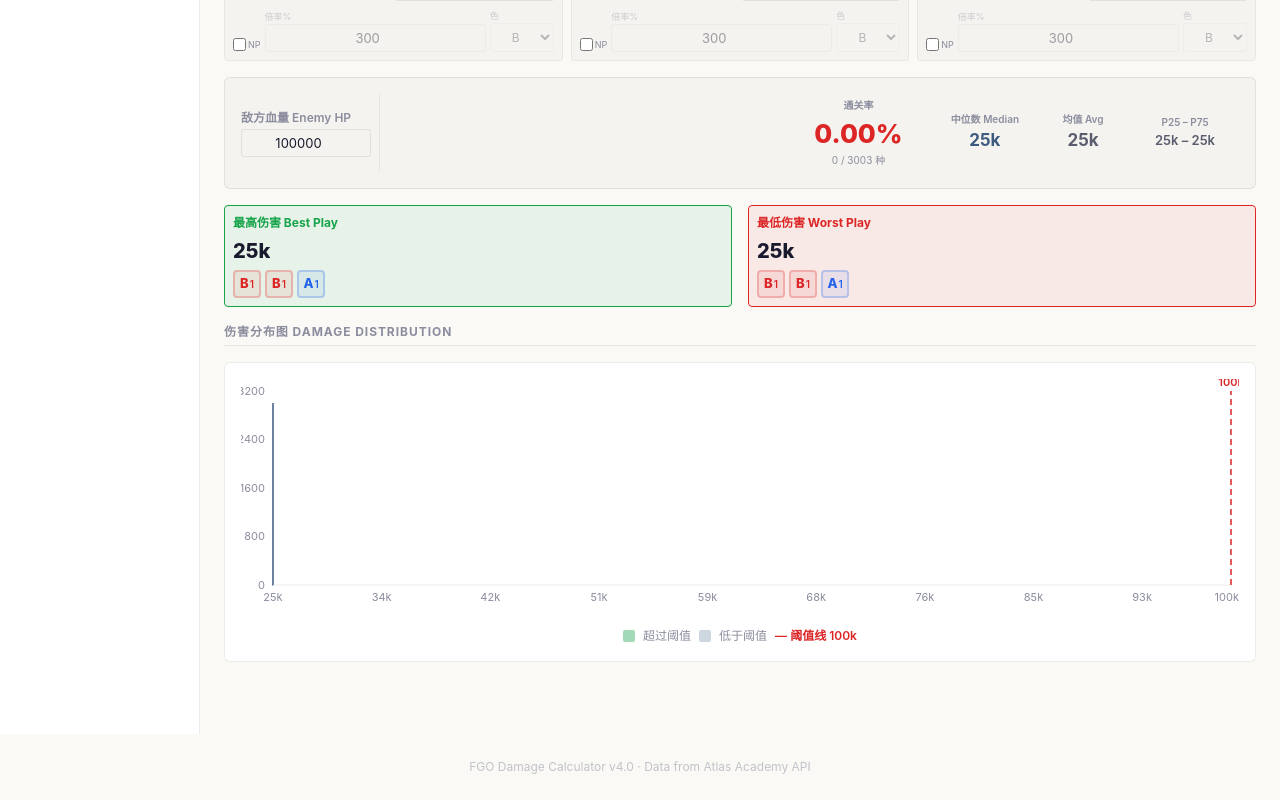
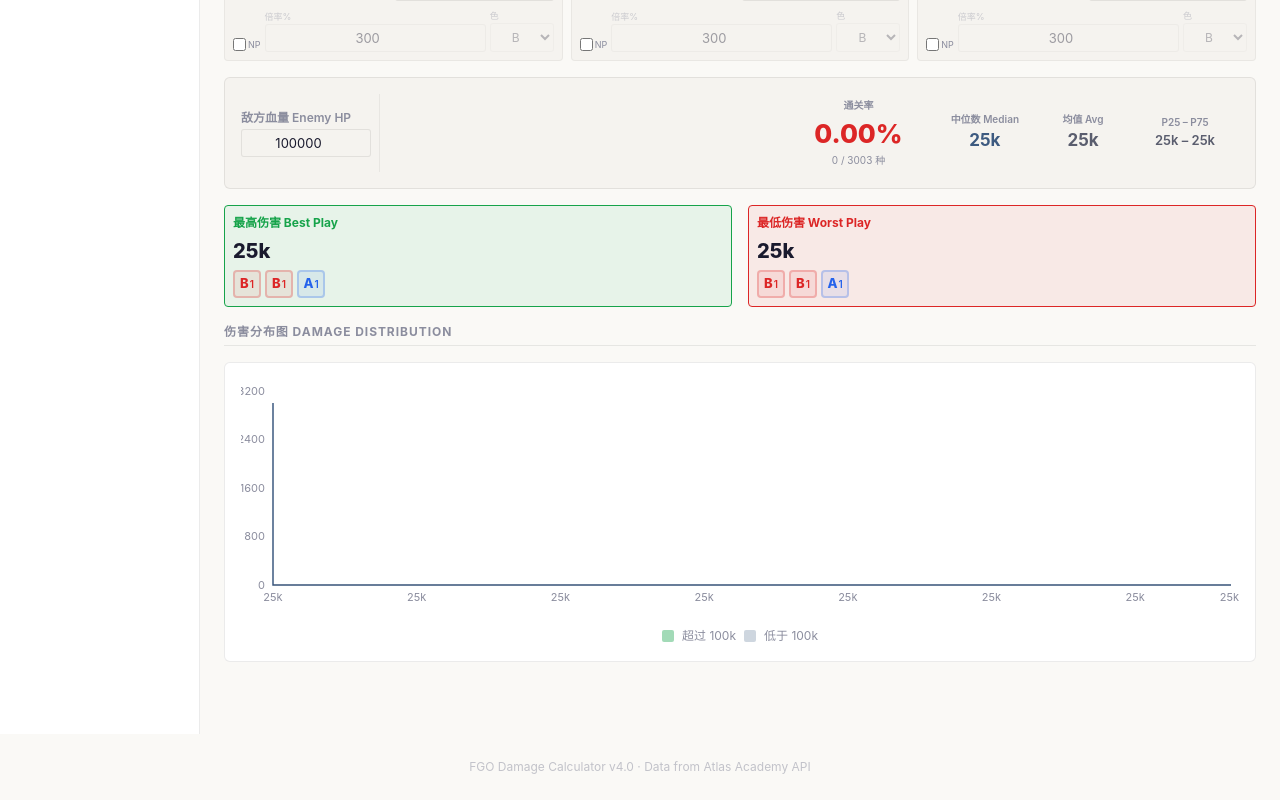
Before and after one commit to 1nsaneeee/fgo-np-calculator, a React (Vite) app: page /#/cards in a window 1280 px wide. Shown: the part 845-1645 px from the top of the page. Built offline with nearby package versions, Linux system fonts and the light colour scheme.

Commit message:
fix: remove ReferenceLine, keep green overlay for threshold

```diff
--- a/src/components/DamageHistogram.jsx
+++ b/src/components/DamageHistogram.jsx
@@ -1,6 +1,6 @@
 import { useMemo } from 'react';
 import {
-  AreaChart, Area, XAxis, YAxis, Tooltip, ReferenceLine,
+  AreaChart, Area, XAxis, YAxis, Tooltip,
   ResponsiveContainer,
 } from 'recharts';
 import { buildHistogram } from '@/utils/damageDistribution';
@@ -88,22 +88,6 @@ export default function DamageHistogram({ results, hpThreshold }) {
             <Tooltip
               content={<CustomTooltip hpThreshold={hpThreshold} />}
             />
-            {hpThreshold > 0 && (
-              <ReferenceLine
-                x={hpThreshold}
-                stroke="var(--red)"
-                strokeDasharray="6 4"
-                strokeWidth={1.5}
-                ifOverflow="extendDomain"
-                label={{
-                  value: fmtDmg(hpThreshold),
-                  position: 'top',
-                  fill: 'var(--red)',
-                  fontSize: 11,
-                  fontWeight: 600,
-                }}
-              />
-            )}
             {/* Full distribution — accent/blue */}
             <Area
               type="monotone"
@@ -113,7 +97,7 @@ export default function DamageHistogram({ results, hpThreshold }) {
               fill="url(#fillBelow)"
               isAnimationActive={false}
             />
-            {/* Above-threshold overlay — green, only where low >= threshold */}
+            {/* Above-threshold overlay — green */}
             {hpThreshold > 0 && (
               <Area
                 type="monotone"
@@ -132,10 +116,9 @@ export default function DamageHistogram({ results, hpThreshold }) {
             fontSize: 'var(--font-xs)', color: 'var(--text-muted)', flexWrap: 'wrap',
           }}>
             <span style={{ display: 'inline-block', width: 12, height: 12, background: 'var(--green)', borderRadius: 2, opacity: 0.4 }} />
-            <span>超过阈值</span>
+            <span>超过 {fmtDmg(hpThreshold)}</span>
             <span style={{ display: 'inline-block', width: 12, height: 12, background: 'var(--accent)', borderRadius: 2, opacity: 0.25 }} />
-            <span>低于阈值</span>
-            <span style={{ color: 'var(--red)', fontWeight: 600 }}>— 阈值线 {fmtDmg(hpThreshold)}</span>
+            <span>低于 {fmtDmg(hpThreshold)}</span>
           </div>
         )}
       </div>
```
Also changed, not shown: 3 other files (tests, documents, lock files or other folders).
